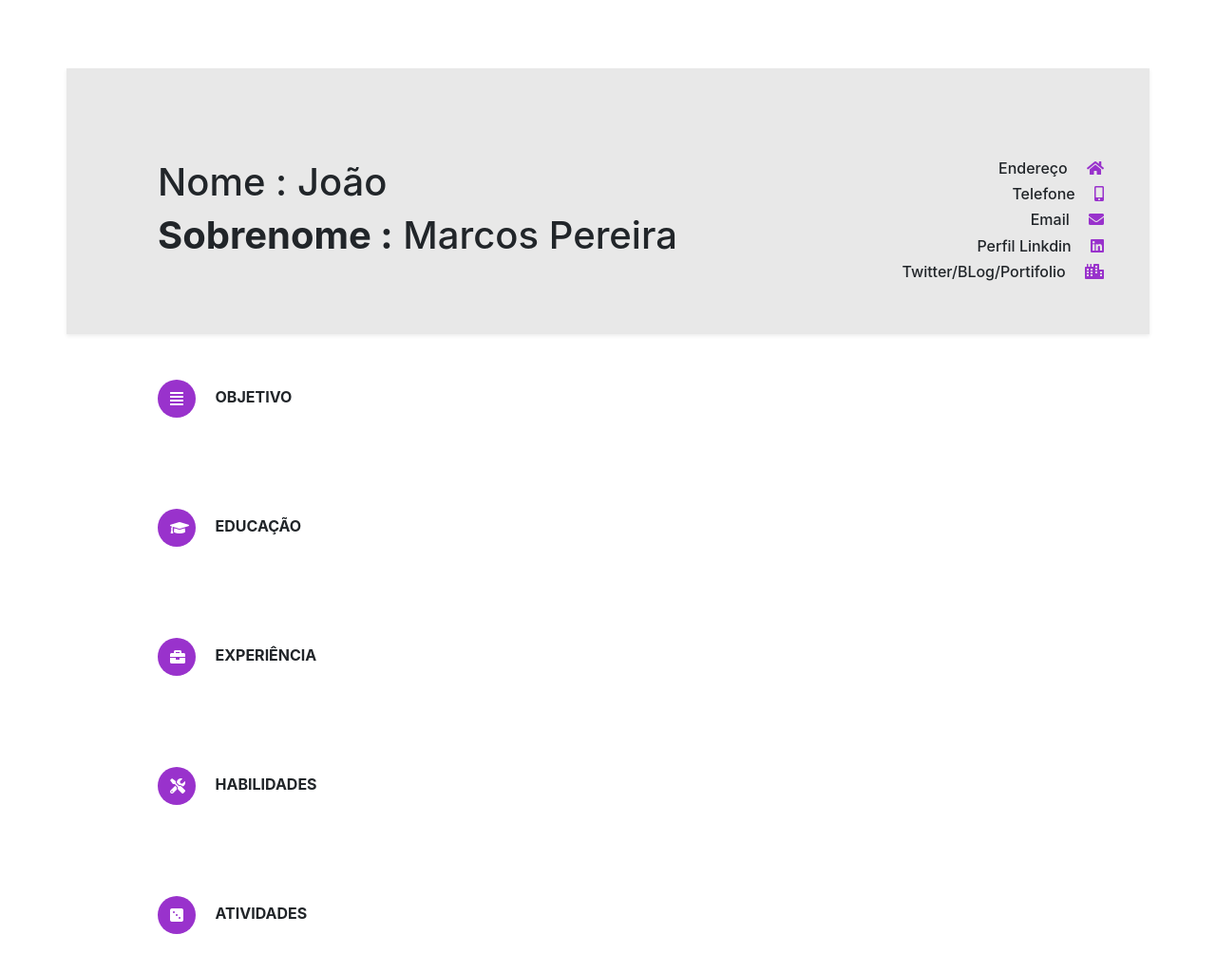
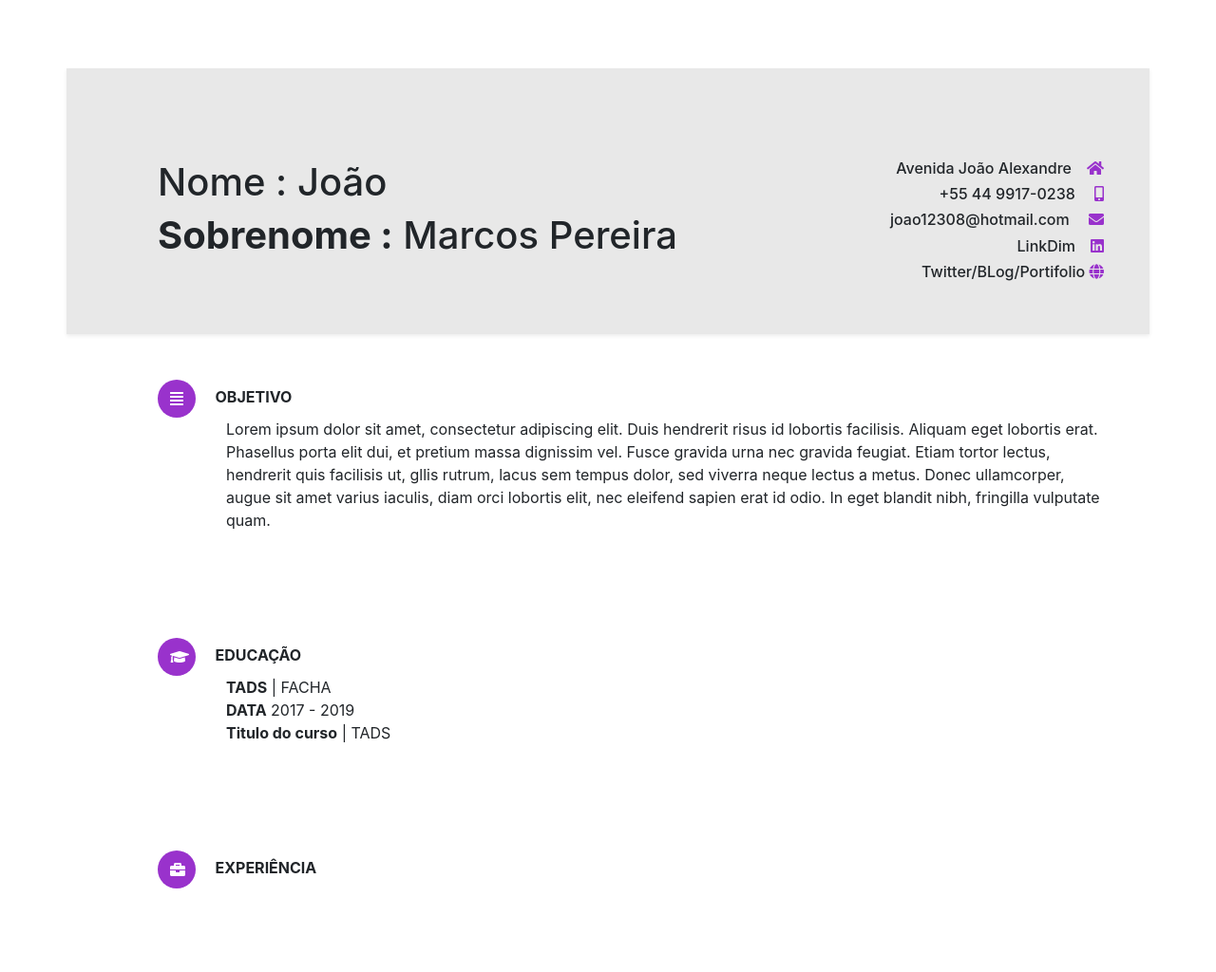
Before and after one commit to Joaosza/Trabalho-TIC, a Django app: page /curriculo/ in a window 1280 px wide. Shown: the top 1024 px of the page at 95% size. Before the commit the page ends 984 px from the top, so only its background shows below. Run offline with Django 3.2, Linux system fonts and the light colour scheme; some libraries are stand-ins or nearby versions.

Commit message:
mexendo no curruculo

```diff
--- a/Django/adocao/templates/curriculo.html
+++ b/Django/adocao/templates/curriculo.html
@@ -46,22 +46,28 @@
         </div>
         <!-- Serve para criar uma coluna e linha  -->
         <div class="text-right col-lg p-5 mt-5">
-          <h6 class="text-right "> Endereço  <i class="fas fa-home ml-3 roxo "></i> </h6>
-          <h6 class="text-right">Telefone  <i class="fas fa-mobile-alt ml-3 roxo"> </i> </h6>
-          <h6 class="text-right">Email <i class="fas fa-envelope ml-3 roxo"></i> </h6>
-          <h6 class="text-right">Perfil Linkdin  <i class="fab fa-linkedin ml-3 roxo"> </i></h6>
-          <h6 class="text-right">Twitter/BLog/Portifolio  <i class="fas fa-city ml-3 roxo "> </i></h6>
+          <h6 class="text-right "> Avenida João Alexandre<i class="fas fa-home ml-3 roxo "></i> </h6>
+          <h6 class="text-right">+55 44 9917-0238 <i class="fas fa-mobile-alt ml-3 roxo"> </i> </h6>
+          <h6 class="text-right">joao12308@hotmail.com <i class="fas fa-envelope ml-3 roxo"></i> </h6>
+          <h6 class="text-right">LinkDim<i class="fab fa-linkedin ml-3 roxo"> </i></h6>
+          <h6 class="text-right">Twitter/BLog/Portifolio  <i class="fa fa-globe roxo" ></i> </i></h6>
         </div>
       </div>
     </div>
-
     <!-- Começo das informações gerais do curriculo -->
     <div class="container p-5">
       <button  class="btn fas fa-align-justify ml-5 bg-icon borda col-lg-8"></button><span class="ml-3"> <strong>OBJETIVO</strong> </span>
+      <p style="margin-left: 120px;">Lorem ipsum dolor sit amet, consectetur adipiscing elit. Duis
+         hendrerit risus id lobortis facilisis. Aliquam eget lobortis erat. Phasellus porta elit dui,
+         et pretium massa dignissim vel. Fusce gravida urna nec gravida feugiat. Etiam tortor lectus,
+         hendrerit quis facilisis ut, gllis rutrum, lacus sem tempus dolor, sed viverra neque lectus a metus. Donec ullamcorper,
+          augue sit amet varius iaculis, diam orci lobortis elit, nec eleifend sapien erat id odio. In eget blandit nibh, fringilla vulputate quam. </p>
     </div>
-
     <div class="container p-5">
         <button type="button" class="btn fas fa-graduation-cap ml-5 bg-icon borda"></button><span class="ml-3"> <strong>EDUCAÇÃO</strong> </span>
+        <p style="margin-left: 120px;"> <strong>TADS</strong> | FACHA <br>
+        <strong>DATA</strong> 2017 - 2019
+        <br><strong>Titulo do curso</strong> | TADS</p>
     </div>
 
     <div class="container p-5">
```
Also changed, not shown: Django/adocao/templates/base.html (+14 -17 lines).
